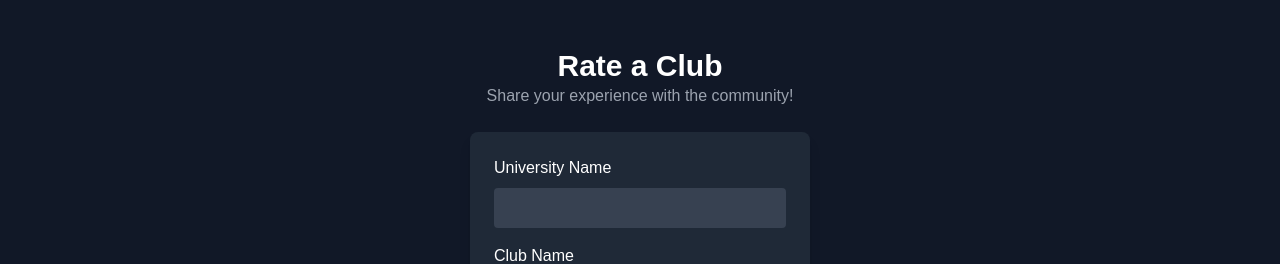
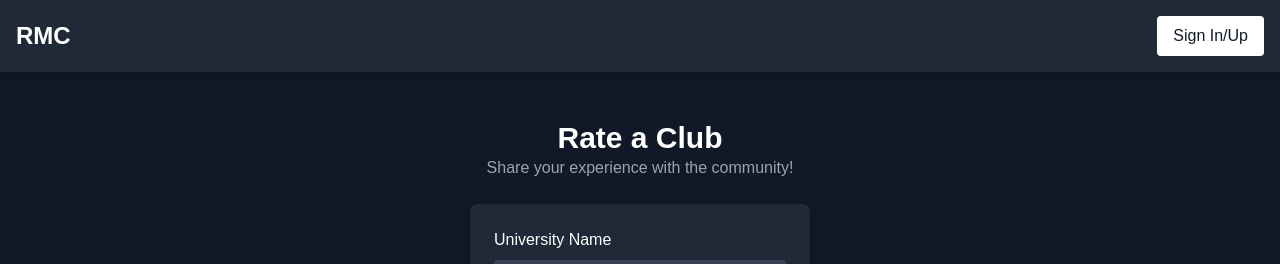
Before and after one commit to LoafBurger/RateMyClub, a Next.js app: page /rate-club in a window 1280 px wide. Shown: the top 264 px of the page. Built offline with nearby package versions, Linux system fonts and the light colour scheme; no server answers.

Commit message:
finished adding the header section to the rate-club page, debugged the padding problem, and made it so that when you click on RMC you get redirected to the home page

```diff
--- a/src/app/page.jsx
+++ b/src/app/page.jsx
@@ -80,7 +80,12 @@ export default function Home() {
       {/* Header Section */}
       <header className="bg-gray-800 p-4 shadow-lg">
         <div className="container mx-auto flex justify-between items-center">
-          <h1 className="text-2xl font-bold">RMC</h1>
+          <h1
+            className="text-2xl font-bold cursor-pointer"
+            onClick={() => router.push("/")}
+          >
+            RMC
+          </h1>
           {!user ? (
             <button
               onClick={() => router.push("/sign-up")}
--- a/src/app/rate-club/page.jsx
+++ b/src/app/rate-club/page.jsx
@@ -1,17 +1,33 @@
 "use client";
-import { useState } from "react";
+import { useState, useEffect } from "react";
+import { auth, db } from "@/app/firebase/config";
+import { useRouter } from "next/navigation";
+import { onAuthStateChanged, signOut } from "firebase/auth";
+import { doc, getDoc } from "firebase/firestore";
 
 export default function RateClub() {
+  const [user, setUser] = useState(null);
+  const router = useRouter();
+
+  console.log(user);
+
+  useEffect(() => {
+    const unsubscribe = onAuthStateChanged(auth, async (currentUser) => {
+      setUser(currentUser);
+    });
+    return () => unsubscribe();
+  }, []);
+
   const [formData, setFormData] = useState({
     university: "",
     clubName: "",
     category: "",
-    overallRating: 5,
-    Organization: 5,
-    SocialEnvironment: 5,
-    ValueForMoney: 5,
-    Networking: 5,
-    EventQuality: 5,
+    overallRating: 0,
+    Organization: 0,
+    SocialEnvironment: 0,
+    ValueForMoney: 0,
+    Networking: 0,
+    EventQuality: 0,
     reviewTitle: "",
     detailedReview: "",
     pros: "",
@@ -46,15 +62,43 @@ export default function RateClub() {
   };
 
   return (
-    <div className="min-h-screen flex flex-col bg-gray-900 text-white p-6">
-      <header className="text-center py-6">
+    <div className="min-h-screen flex flex-col bg-gray-900 text-white">
+      <header className="w-full bg-gray-800 p-4 shadow-lg">
+        <div className="container mx-auto flex justify-between items-center">
+          <h1
+            className="text-2xl font-bold cursor-pointer"
+            onClick={() => router.push("/")}
+          >
+            RMC
+          </h1>
+          {!user ? (
+            <button
+              onClick={() => router.push("/sign-up")}
+              className="px-4 py-2 bg-white text-gray-900 rounded hover:bg-gray-200"
+            >
+              Sign In/Up
+            </button>
+          ) : (
+            <button
+              onClick={() => signOut(auth)}
+              className="px-4 py-2 bg-red-600 rounded hover:bg-red-500"
+            >
+              Log Out
+            </button>
+          )}
+        </div>
+      </header>
+
+      <header className="text-center py-6 mt-6">
         <h1 className="text-3xl font-bold">Rate a Club</h1>
-        <p className="text-gray-400">Share your experience with the community!</p>
+        <p className="text-gray-400">
+          Share your experience with the community!
+        </p>
       </header>
 
       <form
         onSubmit={handleSubmit}
-        className="max-w-2xl mx-auto bg-gray-800 p-6 rounded-lg shadow-lg"
+        className="max-w-2xl mx-auto bg-gray-800 p-6 rounded-lg shadow-lg mb-3.5"
       >
         {/* Club Information */}
         <div className="mb-4">
@@ -114,8 +158,13 @@ export default function RateClub() {
           />
         </div>
 
-        {["Organization", "SocialEnvironment", "ValueForMoney", "Networking", "EventQuality"].map(
-          (field, index) => (
+        {[
+          "Organization",
+          "SocialEnvironment",
+          "ValueForMoney",
+          "Networking",
+          "EventQuality",
+        ].map((field, index) => (
           <div key={index} className="mb-4">
             <label className="block mb-2">
               {field.replace(/([A-Z])/g, " $1").trim()} (1-10)
@@ -130,8 +179,7 @@ export default function RateClub() {
               className="w-full p-2 rounded bg-gray-700"
             />
           </div>
-          )
-        )}
+        ))}
 
         {/* Review Details */}
         <div className="mb-4">
```
Lines whose indentation alone changed are shown as unchanged.
